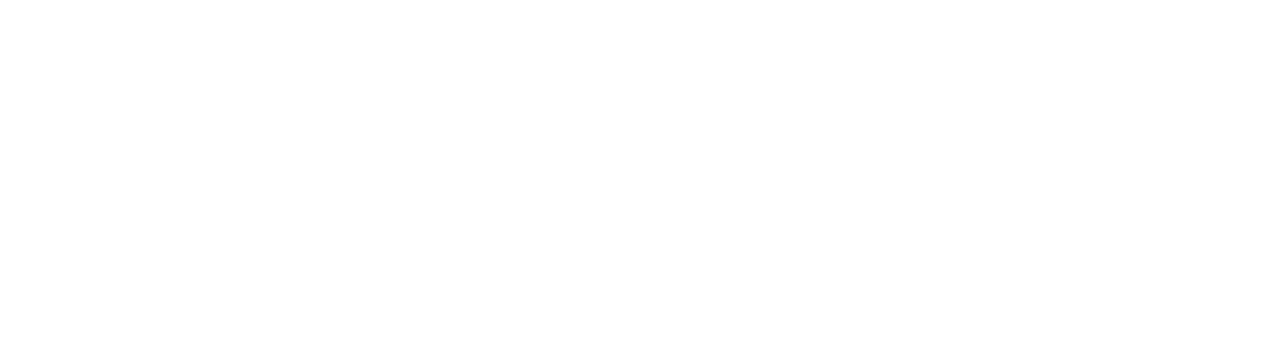
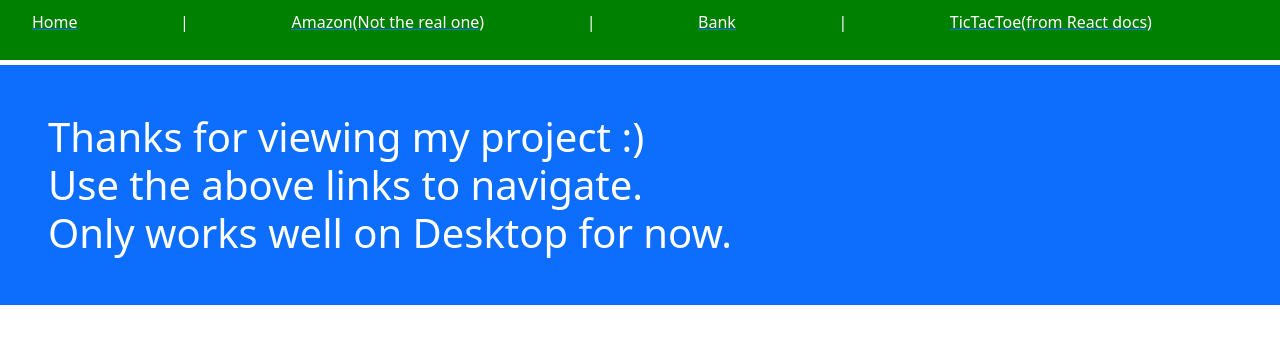
Before and after one commit to Charles7458/react-projects, a React (Vite) app: page / in a window 1280 px wide. Before the commit this address had no page. Shown: the top 344 px of the page. Built offline with nearby package versions, Linux system fonts and the light colour scheme.

Commit message:
changed BrowserRouter to HashRouter in Router.jsx

```diff
--- a/src/Menu.jsx
+++ b/src/Menu.jsx
@@ -7,10 +7,10 @@
 
                 <div style={{position:"relative",top:"0", padding:"10px 0px", marginBottom:"5px",width:'100%',backgroundColor:"green", color:"white", textOverflow:"e",fontSize:"clamp(9px,3vw,16px)"}}>
                     <ul style={{listStyleType:"none", display:"flex", width:"90%", justifyContent:"space-between", alignItems:"center", textOverflow:"ellipsis"}}>
-                        <Link to="/react-projects/"><li style={{color:"white", width:"20%", textOverflow:"ellipsis", whiteSpace:"nowrap"}}title='Home'>Home</li></Link> |
-                        <Link to="/react-projects/amazony"><li style={{color:"white", width:"20%", textOverflow:"ellipsis", whiteSpace:"nowrap"}} title='Amazon(Not the real one)'>Amazon(Not the real one)</li></Link> |
-                        <Link to="/react-projects/banky"><li style={{color:"white", width:"20%", textOverflow:"ellipsis", whiteSpace:"nowrap"}} title='Bank'>Bank</li></Link> |
-                        <Link to="/react-projects/tictactoe"><li style={{color:"white", width:"20%", textOverflow:"ellipsis", whiteSpace:"nowrap"}} title='TicTacToe'>TicTacToe(from React docs)</li></Link>
+                        <Link to="/"><li style={{color:"white", width:"20%", textOverflow:"ellipsis", whiteSpace:"nowrap"}}title='Home'>Home</li></Link> |
+                        <Link to="/amazony"><li style={{color:"white", width:"20%", textOverflow:"ellipsis", whiteSpace:"nowrap"}} title='Amazon(Not the real one)'>Amazon(Not the real one)</li></Link> |
+                        <Link to="/banky"><li style={{color:"white", width:"20%", textOverflow:"ellipsis", whiteSpace:"nowrap"}} title='Bank'>Bank</li></Link> |
+                        <Link to="/tictactoe"><li style={{color:"white", width:"20%", textOverflow:"ellipsis", whiteSpace:"nowrap"}} title='TicTacToe'>TicTacToe(from React docs)</li></Link>
                     </ul>
                 </div>
 
--- a/src/Router.jsx
+++ b/src/Router.jsx
@@ -1,4 +1,4 @@
-import {BrowserRouter, Route, Routes} from 'react-router-dom';
+import {HashRouter, Route, Routes} from 'react-router-dom';
 
 import Bank from './Bank';
 import Game from './TicTacToe';
@@ -8,16 +8,16 @@
 
 export default function () {
     return (
-        <BrowserRouter>
+        <HashRouter>
             <Routes>
-                <Route path="/react-projects/" element={<Menu />}>
-                    <Route path="/react-projects/" element={<Home />} />
-                    <Route path="/react-projects/amazony" element={<Page />} />
-                    <Route path="/react-projects/banky" element={<Bank />} />
-                    <Route path="/react-projects/tictactoe" element={<Game />} />
+                <Route path="/" element={<Menu />}>
+                    <Route path="/" element={<Home />} />
+                    <Route path="/amazony" element={<Page />} />
+                    <Route path="/banky" element={<Bank />} />
+                    <Route path="/tictactoe" element={<Game />} />
                 </Route>
             </Routes>
 
-        </BrowserRouter>
+        </HashRouter>
      );
 }
```
